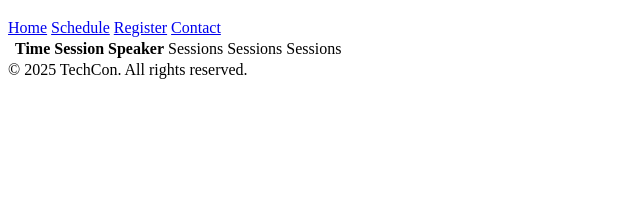
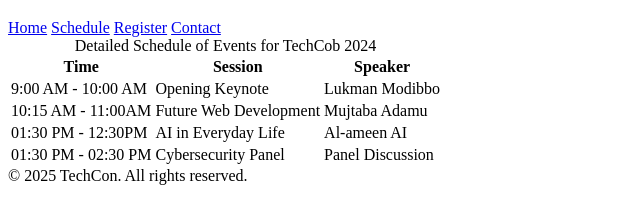
Before and after one commit to lkmodibbo/TechCon_HTML, a plain HTML site: page techcon_website/schedule.html in a window 1280 px wide. Shown: the part 61-284 px from the top of the page, without its empty margins (0-640 px from the left). Drawn offline with Linux system fonts and the light colour scheme.

Commit message:
schedule page updated

```diff
--- a/techcon_website/schedule.html
+++ b/techcon_website/schedule.html
@@ -15,18 +15,40 @@
     </header>
     <main>
         <table>
-            <th>
-                <th>Time</th>
-                <th>Session</th>
-                <th>Speaker</th>
-            </th>
-            <td>Sessions</td>
-            <td>Sessions</td>
-            <td>Sessions</td>
+            <caption>Detailed Schedule of Events for TechCob 2024</caption>
+            <thead>
+                <tr>
+                    <th scope="col">Time</th>
+                    <th scope="col">Session</th>
+                    <th scope="col">Speaker</th>
+                </tr>
+            </thead>
+            <tbody>
+                <tr>
+                    <td>9:00 AM - 10:00 AM</td>
+                    <td>Opening Keynote</td>
+                    <td>Lukman Modibbo</td>
+                </tr>
+                <tr>
+                    <td>10:15 AM - 11:00AM</td>
+                    <td>Future Web Development</td>
+                    <td>Mujtaba Adamu</td>
+                </tr>
+                 <tr>
+                    <td>01:30 PM - 12:30PM</td>
+                    <td>AI in Everyday Life</td>
+                    <td>Al-ameen AI</td>
+                </tr>
+                <tr>
+                    <td>01:30 PM - 02:30 PM</td>
+                    <td>Cybersecurity Panel</td>
+                    <td>Panel Discussion</td>
+                </tr>
+            </tbody>
         </table>
     </main>
-    <footer>
-          &copy; 2025 TechCon. All rights reserved.
+     <footer>
+        &copy; 2025 TechCon. All rights reserved.
     </footer>
 </body>
 </html>
```
